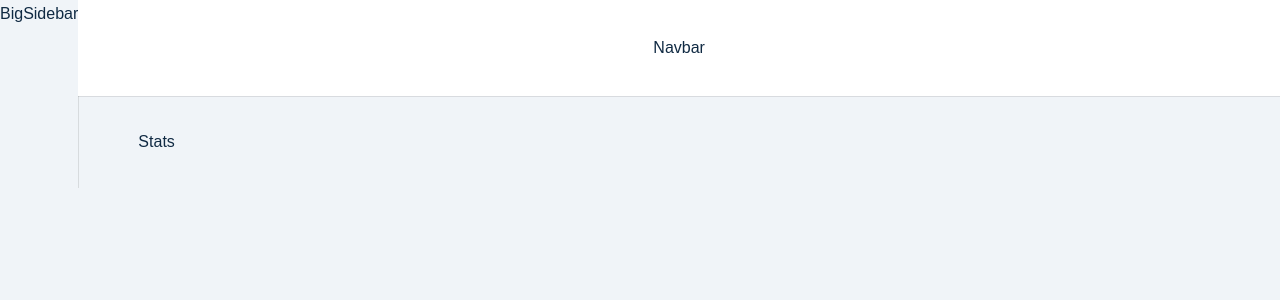
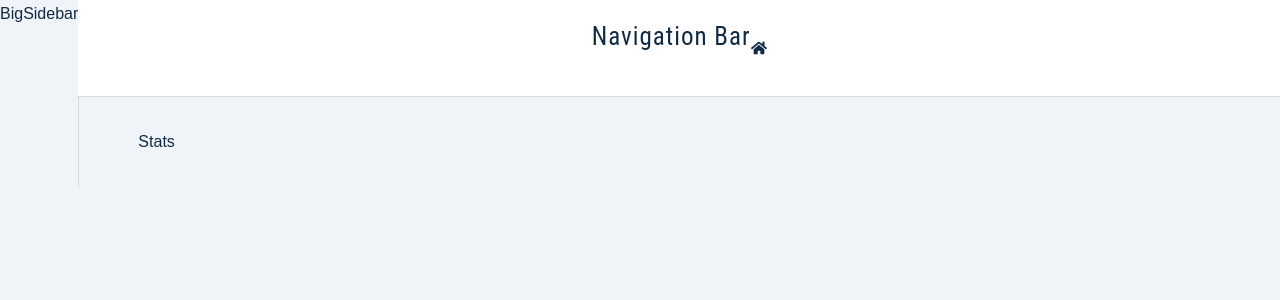
Before and after one commit to AdelHasan/apptracker, a React (Create React App) app in the folder client/: page / in a window 1280 px wide. Shown: the top 300 px of the page. Built offline with nearby package versions, Linux system fonts and the light colour scheme; sample sign-in values are in the browser's storage.

Commit message:
Added fahome react icon

```diff
--- a/client/src/components/Navbar.js
+++ b/client/src/components/Navbar.js
@@ -1,8 +1,12 @@
 import Wrapper from '../assets/wrappers/Navbar'
+import {FaHome} from 'react-icons/fa'
 
 const Navbar = () => {
   return (
-    <Wrapper>Navbar</Wrapper>
+    <Wrapper>
+      <h4>navigation bar</h4>
+      <FaHome />
+    </Wrapper>
   )
 }
 
```
